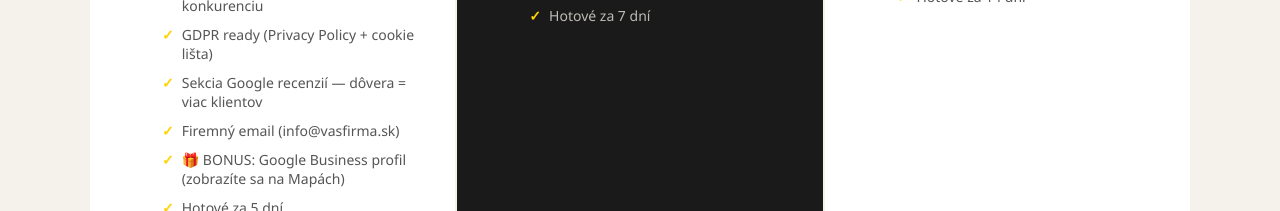
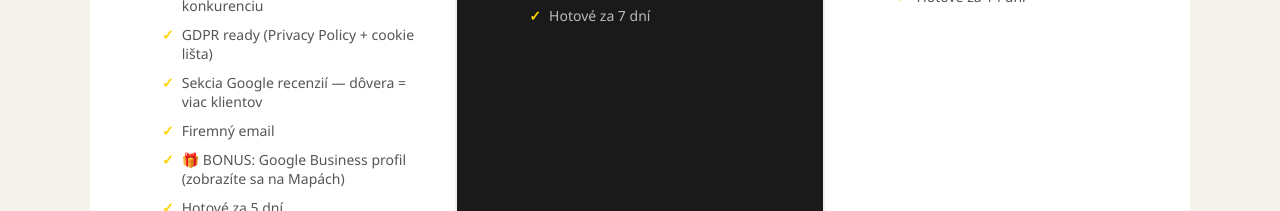
Before and after one commit to anastasiiasheben-creator/webklienti-frontend, a React (Create React App) app: page / in a window 1280 px wide. Shown: the part 1860-2071 px from the top of the page. Built offline with nearby package versions, Linux system fonts and the light colour scheme.

Commit message:
Update App.jsx

```diff
--- a/src/App.jsx
+++ b/src/App.jsx
@@ -54,7 +54,7 @@ const T = {
     footerRights: '© 2025 Web Klienti · Všetky práva vyhradené',
     packages: ['One-page web — 299 €', 'Prezentačný web — 499 €', 'Internetový obchod — 999 €'],
     cards: [
-      { tag: 'Základná', name: 'One-page web', price: '299 €', old: 'bežne 599 €', features: ['Moderný dizajn na mieru', 'Mobile friendly (Google to miluje)', 'Kontaktný formulár + mapa', 'WhatsApp — zákazník vám napíše jedným kliknutím', 'Facebook prepojenie — budujete komunitu od 1. dňa', 'SEO — nájdu vás na Googli skôr ako konkurenciu', 'GDPR ready (Privacy Policy + cookie lišta)', 'Sekcia Google recenzií — dôvera = viac klientov', 'Firemný email (info@vasfirma.sk)', '🎁 BONUS: Google Business profil (zobrazíte sa na Mapách)', 'Hotové za 5 dní'], featured: false },
+      { tag: 'Základná', name: 'One-page web', price: '299 €', old: 'bežne 599 €', features: ['Moderný dizajn na mieru', 'Mobile friendly (Google to miluje)', 'Kontaktný formulár + mapa', 'WhatsApp — zákazník vám napíše jedným kliknutím', 'Facebook prepojenie — budujete komunitu od 1. dňa', 'SEO — nájdu vás na Googli skôr ako konkurenciu', 'GDPR ready (Privacy Policy + cookie lišta)', 'Sekcia Google recenzií — dôvera = viac klientov', 'Firemný email', '🎁 BONUS: Google Business profil (zobrazíte sa na Mapách)', 'Hotové za 5 dní'], featured: false },
       { tag: '⭐ Najpopulárnejší', name: 'Prezentačný web', price: '499 €', old: 'bežne 999 €', features: ['Všetko z One-page +', '5 podstránok na mieru', 'Galéria & referencie', 'Blog — pridávate články sami', 'Pokročilé SEO + analýza kľúčových slov', 'Google Analytics — vidíte kto a odkiaľ prichádza', 'Hotové za 7 dní'], featured: true },
       { tag: 'E-shop', name: 'Internetový obchod', price: '999 €', old: 'bežne 1999 €', features: ['Všetko z Prezentačného webu +', 'Do 500 produktov', 'Platobná brána (karta, PayPal)', 'Automatické faktúry', 'Správa objednávok', 'WhatsApp + Facebook shop prepojenie', 'Hotové za 14 dní'], featured: false },
     ],
```
